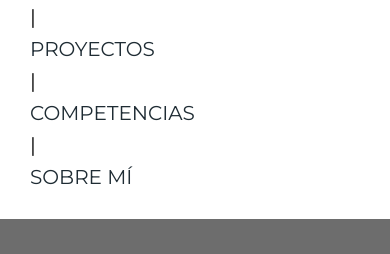
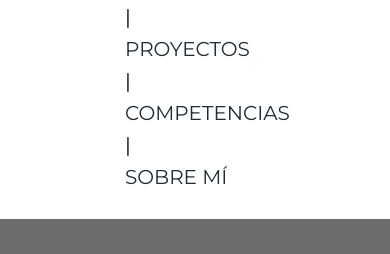
Before and after one commit to dennidc/webportafolio, a plain HTML site: page index.html in a window 390 px wide. Shown: the part 160-414 px from the top of the page. Drawn offline with nearby package versions, Linux system fonts and the light colour scheme.

Commit message:
se corrigio el responsive de pantallas grandes

```diff
--- a/CSS/style.css
+++ b/CSS/style.css
@@ -21,6 +21,7 @@
   max-width: 1300px;
   margin: auto;
 }
+
 .borde {
   border: 2px solid var(--oscuro);
   width: 10%;
@@ -346,10 +347,12 @@ main p {
 
 /* Responsive */
 
-@media (max-width: 768px) {
+@media screen and (max-width: 768px) {
   .menu.ancho {
     flex-direction: column;
     align-items: flex-start;
+    max-width: 200px;
+    margin: auto;
   }
 
   .links {
@@ -363,3 +366,10 @@ main p {
     text-align: center;
   }
 }
+
+@media screen and (max-width: 1500px) {
+  .menu {
+    max-width: 1200px;
+    margin: auto;
+  }
+}
```
